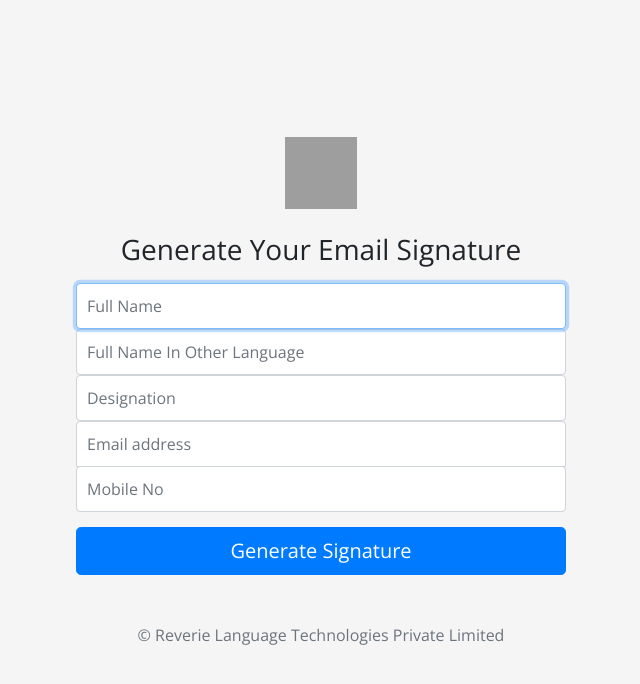
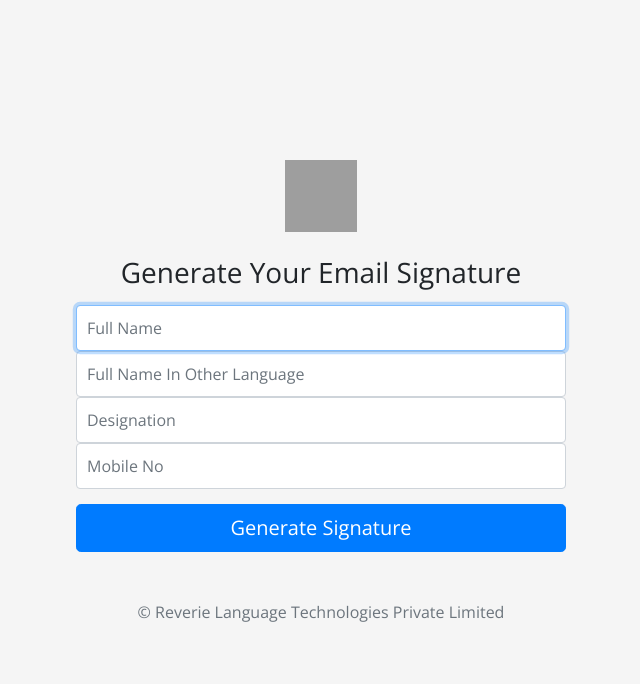
Before and after one commit to Nandha-Reverie/signature-genarator, a Node server app: page / in a window 1280 px wide. Shown: the top 684 px of the page, without its empty margins (319-959 px from the left). Run offline with Node 20, Linux system fonts and the light colour scheme; grey boxes are pictures that could not be loaded.

Commit message:
removed email

```diff
--- a/views/index.ejs
+++ b/views/index.ejs
@@ -30,8 +30,6 @@
         <label for="text" class="sr-only">Designation</label>
         <input name="designation" type="text" id="inputdesignation" class="form-control" placeholder="Designation"
             required>
-        <label for="email" class="sr-only">Email address</label>
-        <input name="email" type="email" id="inputemail" class="form-control" placeholder="Email address" required>
         <label for="inputPassword" class="sr-only">Mobile No</label>
         <input name="mobile" type="tel" id="inputpassword" class="form-control" placeholder="Mobile No" required>
 
```
